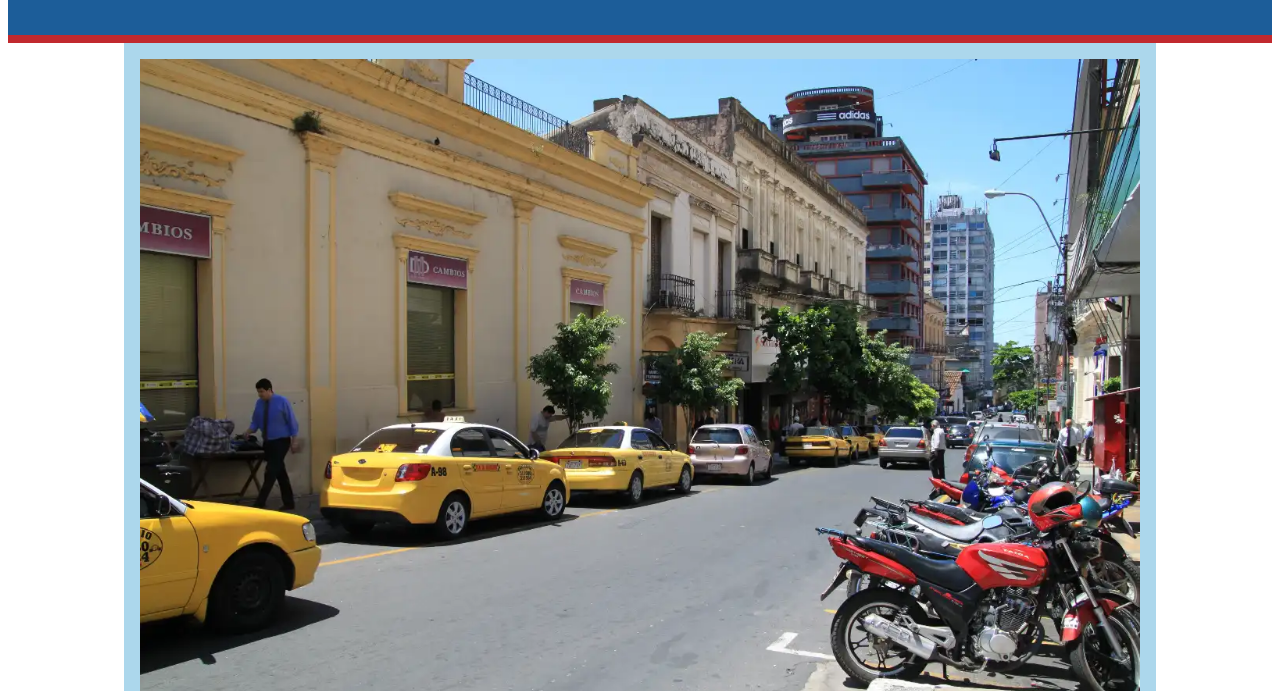
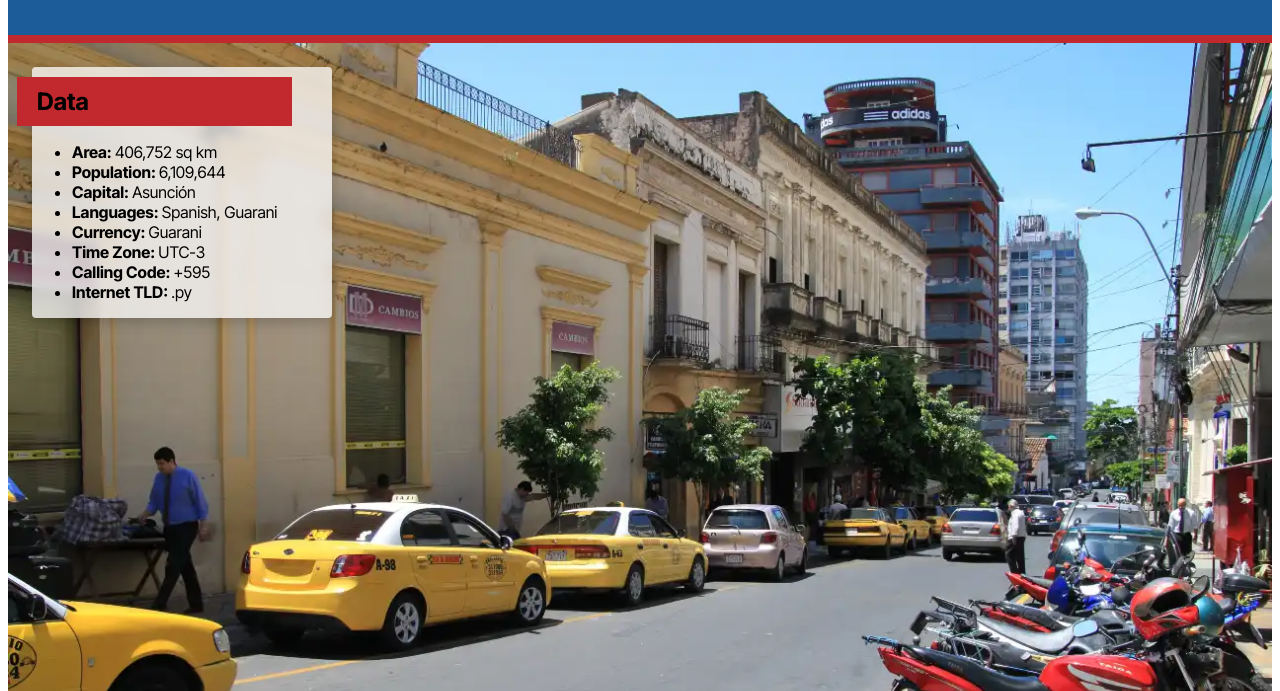
Before and after one commit to juliagarciamaestre97/wdd131, a plain HTML site: page place.html in a window 1280 px wide. Shown: the part 87-778 px from the top of the page. Drawn offline with Linux system fonts and the light colour scheme.

Commit message:
country site large page

```diff
--- a/styles/place-large.css
+++ b/styles/place-large.css
@@ -1,19 +1,66 @@
+:root {
+    --blue: #1C5D99;
+    --blue-footer: #0b3a65;
+    --light-blue: hsl(200, 63%, 80%);
+    --red: #C1292E;
+    --font: "Inter Tight", sans-serif;
+    --font-regular: 400;
+    --font-medium: 500;
+    --font-bold: 700;
+}
+
 @media (min-width: 768px) {
+    main {
+            position: relative;
+        }
     .hero{
         width: 100%;
 
     }
     .hero-img{
         width: 80vw;
-        max-width: 1200px;
-        margin: 0 auto;
+        display: block;
     }
-    main {
-    max-width: 1000px;
-    margin: 0 auto;
-    padding: 1rem;
-    }
+
     section{
         border-bottom: none;
     }
+
+    .data,.weather {
+        position: absolute;
+        width: 300px;
+        margin: 0;
+        background-color: rgba(255, 255, 255, 0.75);
+        backdrop-filter: blur(4px);
+        border-radius: 4px;
+        box-shadow: 0 4px 14px rgba(0, 0, 0, 0.2);
+        z-index: 2;
+    }
+
+    .data {
+        top: 1.5rem;
+        left: 1.5rem;
+    }
+
+    .weather {
+        bottom: 1.5rem;
+        right: 1.5rem;
+    }
+
+    h2{
+        background-color: var(--red);
+        text-align: left;
+        align-content: center;
+        padding: 10px 10px 10px 20px;
+        margin: 10px 40px 0 -15px;
+    }
+
+
+    .weather h2:after{
+        content: "☁️";
+    }
+
+    .weather-title img{
+        display: none;
+    }
 }
```
